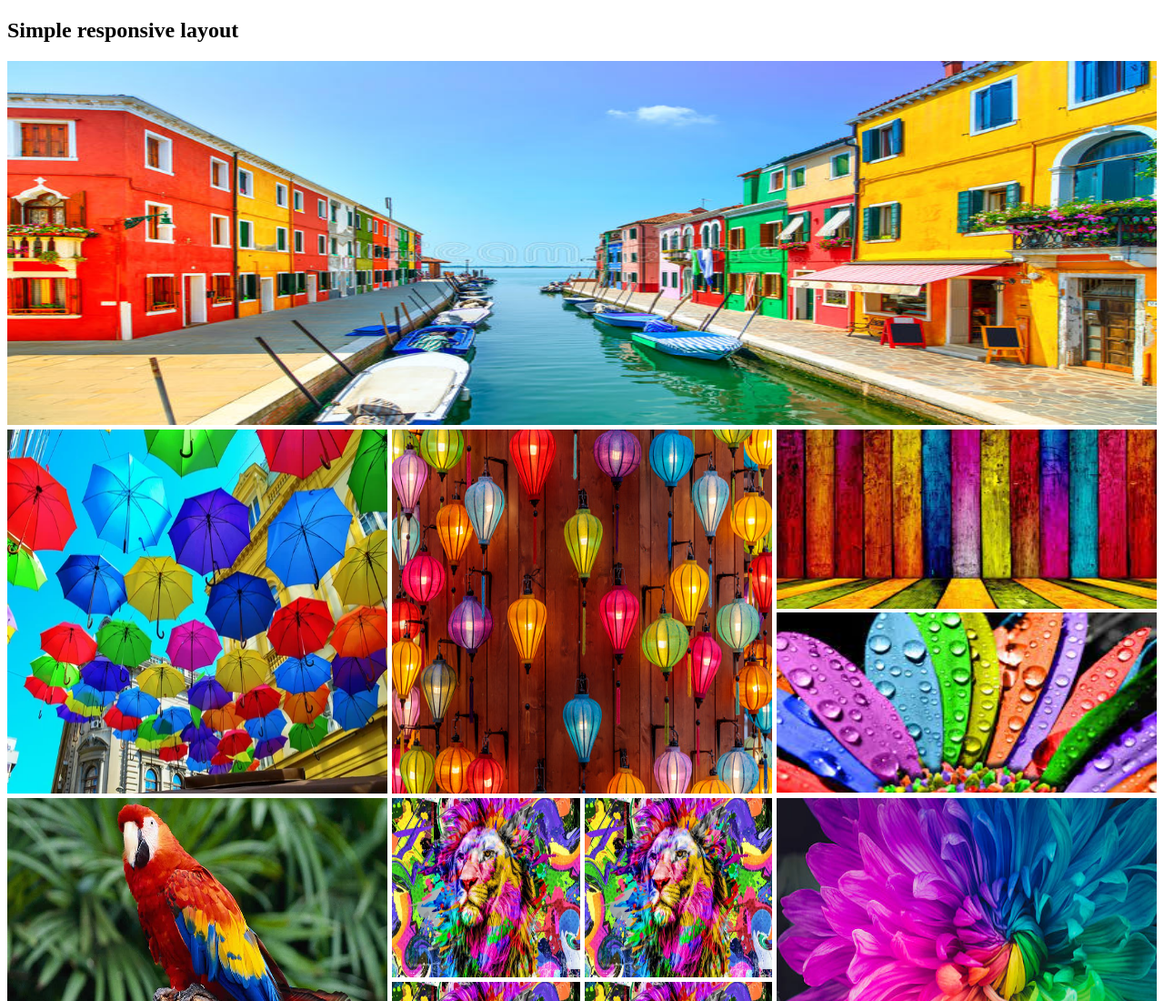
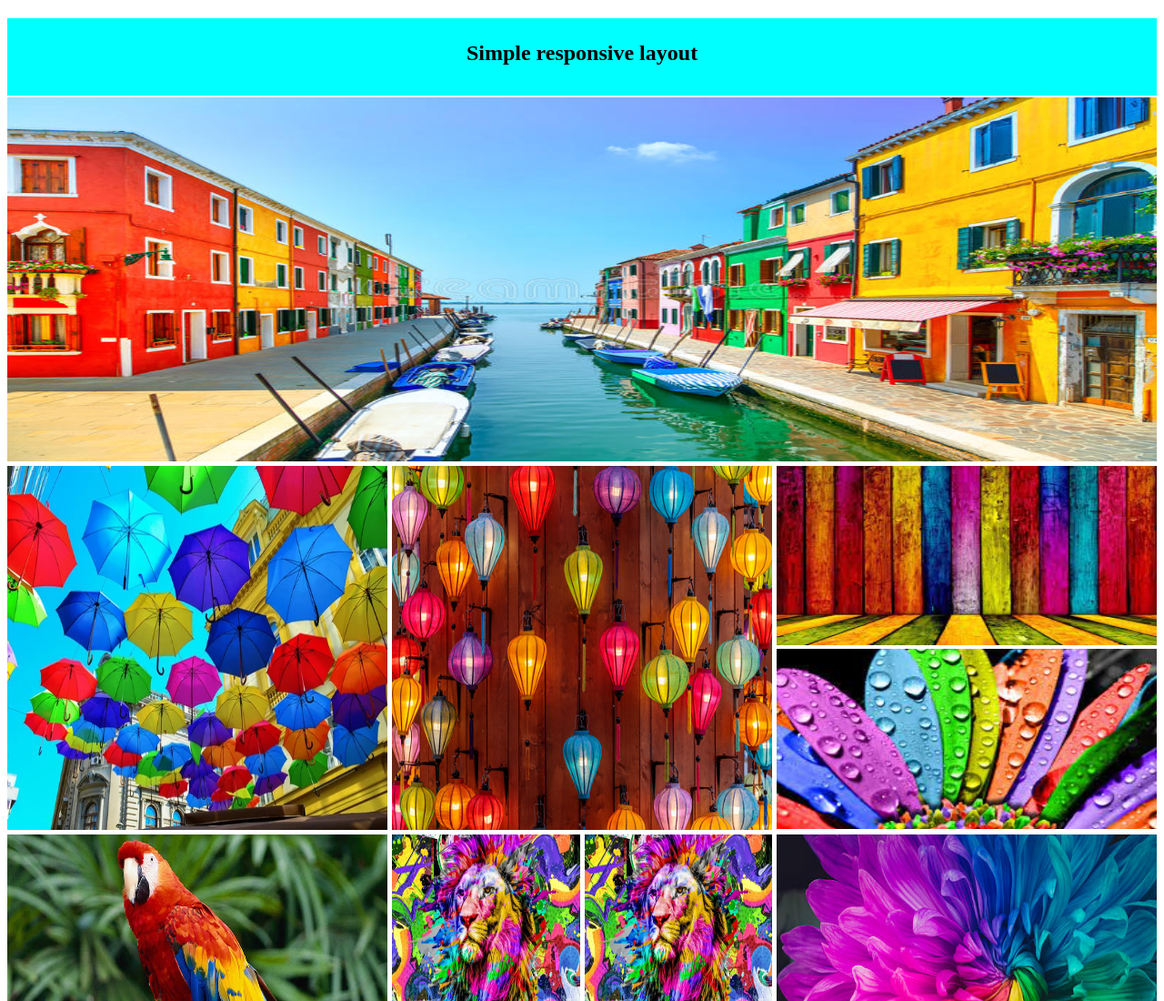
Before and after one commit to Sohanur20/responsive-layout, a plain HTML site: page index.html in a window 1280 px wide. Shown: the top 1100 px of the page at 91% size. Drawn offline with Linux system fonts and the light colour scheme.

Commit message:
header added

```diff
--- a/index.html
+++ b/index.html
@@ -10,7 +10,7 @@
 
 <body>
     <main>
-        <h2>Simple responsive layout</h2>
+        <h2 class="title">Simple responsive layout</h2>
 
         <div class="row">
             <img src="/images/A.jpg" alt="">
--- a/styles.css
+++ b/styles.css
@@ -1,4 +1,13 @@
 
+ .title{
+    text-align: center;
+    background-color: aqua;
+    height: 60px;
+
+padding-top: 25px;
+margin-bottom: 2px;
+
+ }
 
  img{
     width: 100%;
```
